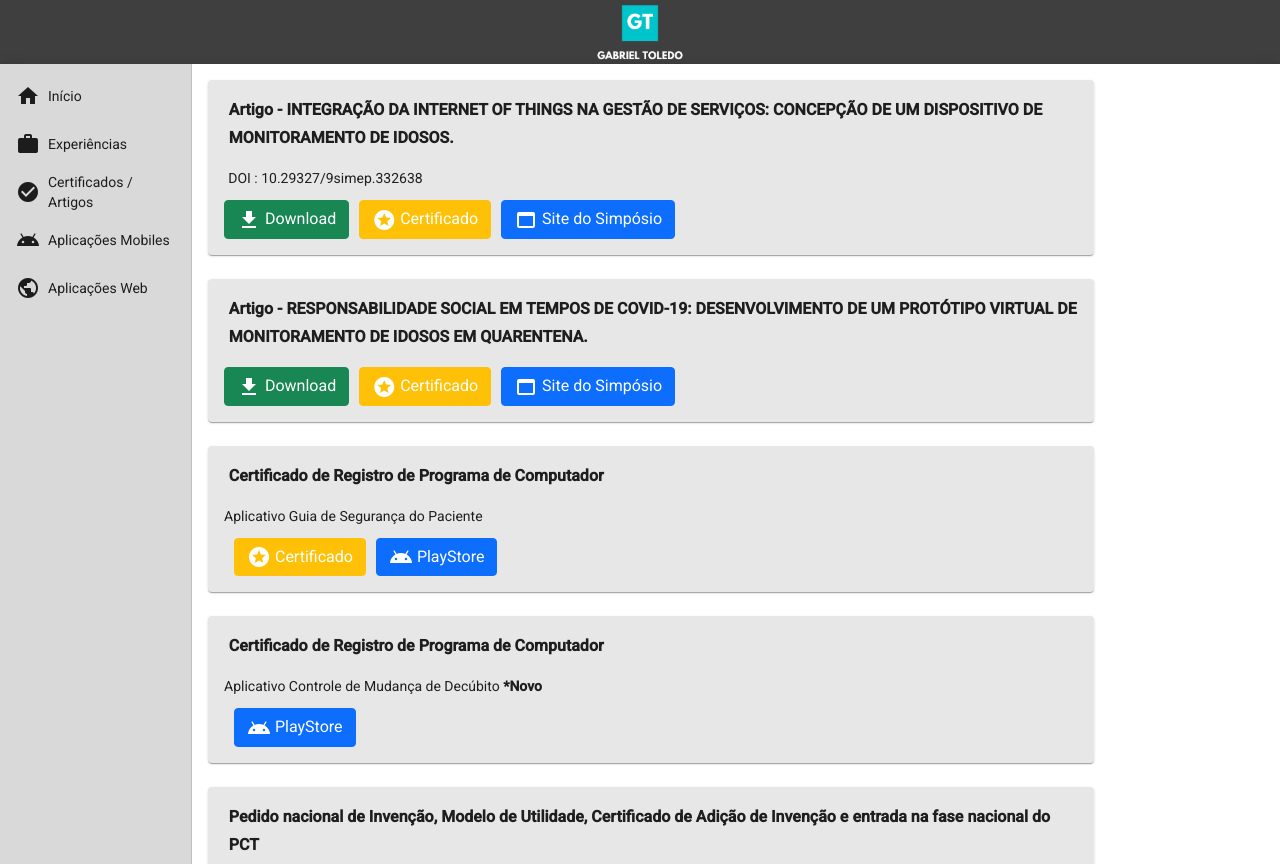
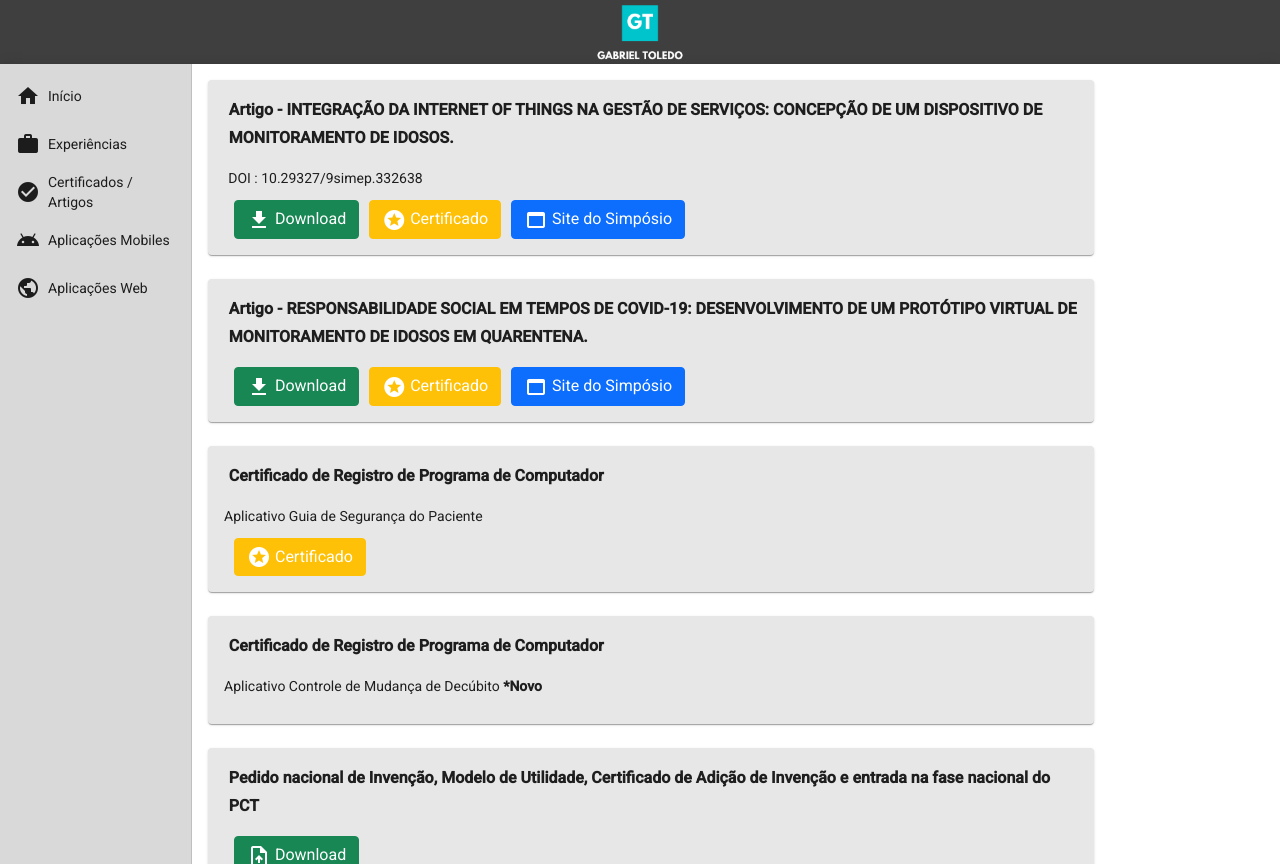
Before and after one commit to GabrielRebelloToledo/MeuPortifolio, an Angular app: page /certificados in a window 1280 px wide. Built offline with nearby package versions, Linux system fonts and the light colour scheme.

Commit message:
atualização da tela web

```diff
--- a/src/app/components/aplicacoes-mobiles/aplicacoes-mobiles.component.html
+++ b/src/app/components/aplicacoes-mobiles/aplicacoes-mobiles.component.html
@@ -18,7 +18,7 @@
                     <div>
                     <img src="../../../assets/images/decubito.jpg" class="img-fluid" >
                     <h3 class="paragraf b">Aplicativo Controle de Mudança de Decúbito</h3>
-                    <a href="https://play.google.com/store/apps/details?id=com.br.nucleo.guia_de_seguranca_do_paciente" mat-list-item class="btn btn-primary botao ">
+                    <a href="https://play.google.com/store/apps/details?id=com.nucleotech.mudanca_decubito" mat-list-item class="btn btn-primary botao ">
                         <i class="material-icons icone text-white">
                          android
                      </i>
--- a/src/app/components/aplicacoes-web/aplicacoes-web.component.css
+++ b/src/app/components/aplicacoes-web/aplicacoes-web.component.css
@@ -0,0 +1,25 @@
+
+    .paragraf{
+        font-size: 2em;
+
+
+    }
+
+
+    img{
+        height: 10em;
+        padding-left:0.3em;
+    }
+
+    .caixa{
+        background-color: rgb(231, 231, 231);
+        width: 25%;
+    }
+
+    .ajuste{
+        text-align: center;
+        align-content: center;
+
+        margin-left: auto ;
+        margin-right: auto;
+    }
--- a/src/app/components/aplicacoes-web/aplicacoes-web.component.html
+++ b/src/app/components/aplicacoes-web/aplicacoes-web.component.html
@@ -1 +1,20 @@
-<p>aplicacoes-web works!</p>
+<mat-card class="caixa">
+    <section ><!--/Início seção saiba -->
+        <div >
+          <div class="row">
+            <div class="col-8 d-flex ajuste">
+
+                <div >
+
+                    <!-- <h1 class="paragraf"></h1> -->
+                    <p class="paragraf">
+                      Em Criação!
+                    </p>
+
+                  </div>
+            </div>
+
+          </div>
+        </div>
+      </section><!--/FIM seção saiba -->
+    </mat-card>
--- a/src/app/components/certificados/certificados.component.css
+++ b/src/app/components/certificados/certificados.component.css
@@ -35,3 +35,17 @@
         margin-left: 10px;
 
     }
+
+    @media (min-width: 100px) and (max-width: 900px) {
+        .botao{
+            margin-left: 0px;
+            margin-bottom: 10px;
+
+        }
+     }
+    @media (min-width: 901px) and (max-width: 2440px) {
+        .botao{
+            margin-left: 10px;
+            margin-bottom: 0px;
+        }
+     }
--- a/src/app/components/certificados/certificados.component.html
+++ b/src/app/components/certificados/certificados.component.html
@@ -9,7 +9,7 @@
                     <p class="paragraf">
                         DOI : 10.29327/9simep.332638
                     </p>
-                   <a href="https://drive.google.com/file/d/12IevoKiwbvMEL9q33pNHBPtd0cdlVVUU/view?usp=sharing" mat-list-item class="btn btn-success ">
+                   <a href="https://drive.google.com/file/d/12IevoKiwbvMEL9q33pNHBPtd0cdlVVUU/view?usp=sharing" mat-list-item class="btn btn-success botao ">
                        <i class="material-icons icone">
                        file_download
                     </i>
@@ -49,13 +49,13 @@
 
                         IDOSOS EM QUARENTENA.</h3>
 
-                   <a href="https://drive.google.com/file/d/1UjrdLEqN4Opz6bydQToTshUe5EKN5uf8/view?usp=sharing" mat-list-item class="btn btn-success">
+                   <a href="https://drive.google.com/file/d/1UjrdLEqN4Opz6bydQToTshUe5EKN5uf8/view?usp=sharing" mat-list-item class="btn btn-success botao">
                        <i class="material-icons icone">
                        file_download
                     </i>
                     Download
                     </a>
-                   <a href="https://drive.google.com/file/d/1pdjnqY6JWt5soPlQZXMLbs-GQBMxHYaZ/view?usp=sharing" mat-list-item class="btn btn-warning botao text-white">
+                   <a href="https://drive.google.com/file/d/1pdjnqY6JWt5soPlQZXMLbs-GQBMxHYaZ/view?usp=sharing" mat-list-item class="btn btn-warning botao text-white ">
                        <i class="material-icons icone text-white">
                         stars
                     </i>
@@ -94,12 +94,7 @@
                     </i>
                     Certificado
                     </a>
-                   <a href="https://play.google.com/store/apps/details?id=com.br.nucleo.guia_de_seguranca_do_paciente" mat-list-item class="btn btn-primary botao ">
-                       <i class="material-icons icone text-white">
-                        android
-                    </i>
-                    PlayStore
-                    </a>
+
                   </div>
             </div>
 
@@ -126,12 +121,7 @@
                     </i>
                     Certificado
                     </a> -->
-                   <a href="https://play.google.com/store/apps/details?id=com.nucleotech.mudanca_decubito" mat-list-item class="btn btn-primary botao ">
-                       <i class="material-icons icone text-white">
-                        android
-                    </i>
-                    PlayStore
-                    </a>
+
                   </div>
             </div>
 
--- a/src/app/components/inicio/inicio.component.css
+++ b/src/app/components/inicio/inicio.component.css
@@ -18,3 +18,11 @@
         background-color: rgb(231, 231, 231);
         width: 80%;
     }
+
+    .ajuste{
+        text-align: center;
+        align-content: center;
+
+        margin-left: auto ;
+        margin-right: auto;
+    }
--- a/src/app/components/inicio/inicio.component.html
+++ b/src/app/components/inicio/inicio.component.html
@@ -2,7 +2,7 @@
 <section ><!--/Início seção saiba -->
     <div >
       <div class="row">
-        <div class="col-8 d-flex">
+        <div class="col-8 d-flex ajuste">
 
             <div >
                 <img src="../../../assets/images/foto.png" class="img-fluid" >
```
